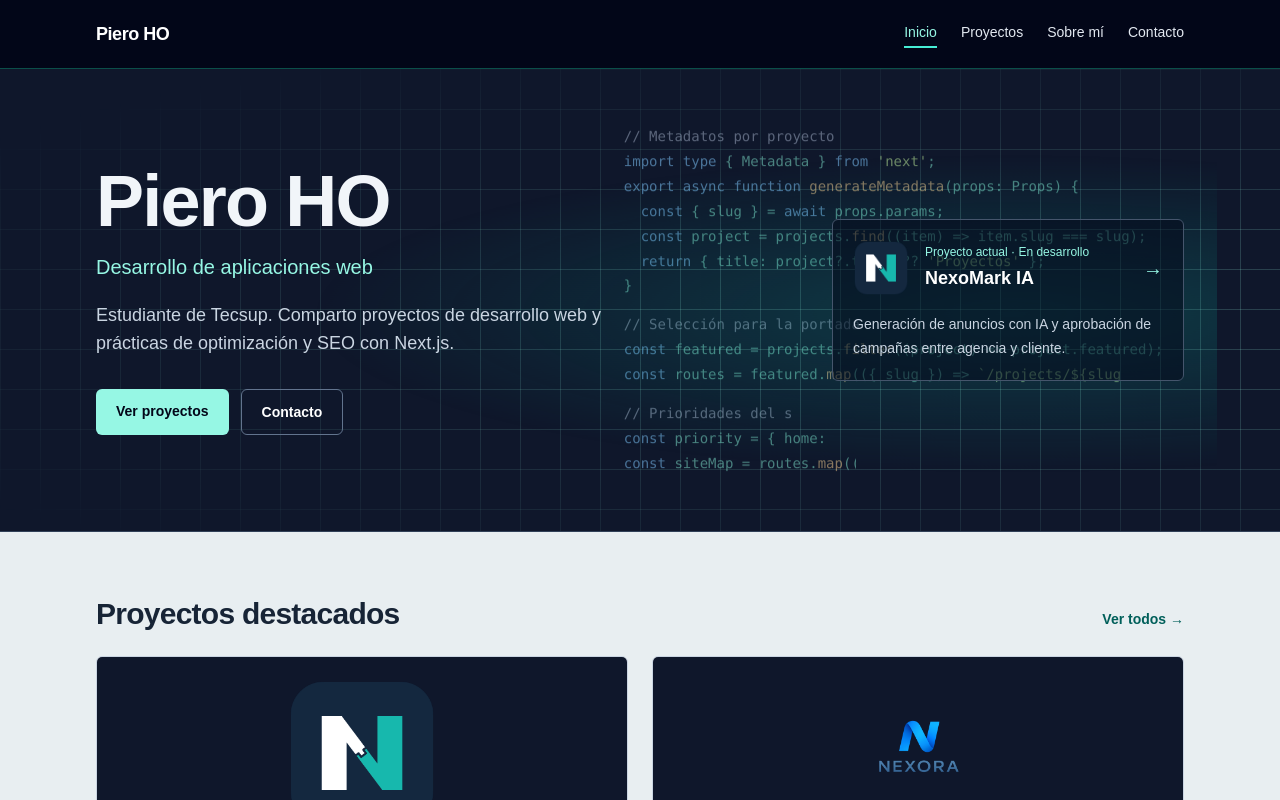
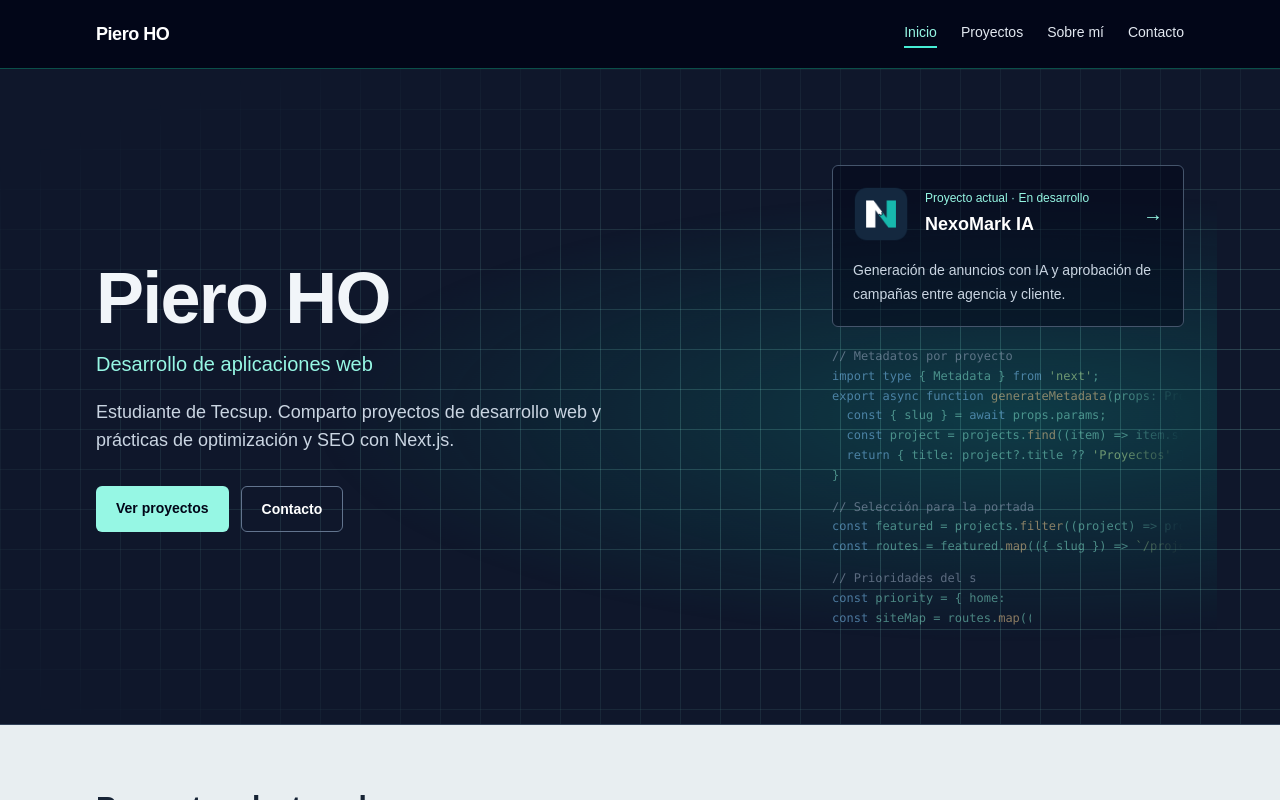
Before and after one commit to C5-PHO/DAWA-S14, a Next.js app: page / in a window 1280 px wide. Shown: the top 800 px of the page. Built offline with nearby package versions, Linux system fonts and the light colour scheme; no server answers.

Commit message:
fix: keep animated code clear of hero content

```diff
--- a/src/app/globals.css
+++ b/src/app/globals.css
@@ -90,17 +90,19 @@ footer :focus-visible {
   }
 }
 
+.hero-project-column {
+  min-width: 0;
+}
+
 .hero-code {
-  position: absolute;
-  right: max(1.5rem, calc((100% - 80rem) / 2));
-  top: 50%;
-  z-index: -1;
+  margin-top: 1.25rem;
+  overflow: hidden;
   pointer-events: none;
-  transform: translateY(-50%);
   color: #81e4cd;
   opacity: 0.53;
-  font: 0.875rem/1.78 ui-monospace, Consolas, monospace;
+  font: 0.75rem/1.65 ui-monospace, Consolas, monospace;
   white-space: pre;
+  mask-image: linear-gradient(90deg, black 82%, transparent);
 }
 
 .hero-code span {
@@ -137,14 +139,14 @@ footer :focus-visible {
   margin-top: 1em;
 }
 
-@media (max-width: 47.99rem) {
+@media (min-width: 104rem) {
   .hero-code {
-    top: auto;
-    right: 1rem;
-    bottom: 0;
-    transform: none;
-    opacity: 0.15;
-    font-size: 0.75rem;
+    position: absolute;
+    top: 50%;
+    right: 1.5rem;
+    width: calc((100% - 72rem) / 2 - 1.5rem);
+    margin-top: 0;
+    transform: translateY(-50%);
   }
 }
 
--- a/src/app/page.tsx
+++ b/src/app/page.tsx
@@ -9,23 +9,6 @@ export default function Home() {
   return (
     <div className="w-full">
       <section className="hero border-b border-slate-700 bg-slate-900 text-slate-100">
-        <div aria-hidden="true" className="hero-code">
-          <code>
-            <span><em>{'// Metadatos por proyecto'}</em></span>
-            <span><b>import type</b>{' { Metadata } '}<b>from</b>{' '}<i>&apos;next&apos;</i>;</span>
-            <span><b>export async function</b>{' '}<strong>generateMetadata</strong>{'(props: Props) {'}</span>
-            <span>{'  '}<b>const</b>{' { slug } = '}<b>await</b>{' props.params;'}</span>
-            <span>{'  '}<b>const</b>{' project = projects.'}<strong>find</strong>{'((item) => item.slug === slug);'}</span>
-            <span>{'  '}<b>return</b>{' { title: project?.title ?? '}<i>&apos;Proyectos&apos;</i>{' };'}</span>
-            <span>{'}'}</span>
-            <span className="hero-code-gap"><em>{'// Selección para la portada'}</em></span>
-            <span><b>const</b>{' featured = projects.'}<strong>filter</strong>{'((project) => project.featured);'}</span>
-            <span><b>const</b>{' routes = featured.'}<strong>map</strong>{'(({ slug }) => ' }<i>{'`/projects/${slug}`'}</i>{');'}</span>
-            <span className="hero-code-gap"><em>{'// Prioridades del sitemap'}</em></span>
-            <span><b>const</b>{' priority = { home: '}<small>1</small>{', project: '}<small>0.7</small>{' };'}</span>
-            <span><b>const</b>{' siteMap = routes.'}<strong>map</strong>{'((url) => ({ url, priority: priority.project }));'}</span>
-          </code>
-        </div>
         <div className="mx-auto grid max-w-6xl items-center gap-10 px-5 py-14 sm:px-8 sm:py-20 md:grid-cols-[minmax(0,1fr)_minmax(0,22rem)] md:py-24">
           <div>
             <h1 className="text-5xl font-semibold tracking-tight sm:text-7xl">{personalInfo.name}</h1>
@@ -40,20 +23,39 @@ export default function Home() {
               </Link>
             </div>
           </div>
-          <Link
-            href="/projects/nexomark-ia"
-            className="hero-project group rounded-md border border-slate-600 bg-slate-950/50 p-5 transition-colors hover:border-teal-300"
-          >
-            <div className="flex items-center gap-4">
-              <Image src="/projects/nexomark.png" alt="" width={56} height={56} className="rounded-lg" />
-              <div>
-                <p className="text-xs font-medium text-teal-200">Proyecto actual · En desarrollo</p>
-                <p className="mt-1 text-lg font-semibold text-white">NexoMark IA</p>
+          <div className="hero-project-column">
+            <Link
+              href="/projects/nexomark-ia"
+              className="hero-project group block rounded-md border border-slate-600 bg-slate-950/50 p-5 transition-colors hover:border-teal-300"
+            >
+              <div className="flex items-center gap-4">
+                <Image src="/projects/nexomark.png" alt="" width={56} height={56} className="rounded-lg" />
+                <div>
+                  <p className="text-xs font-medium text-teal-200">Proyecto actual · En desarrollo</p>
+                  <p className="mt-1 text-lg font-semibold text-white">NexoMark IA</p>
+                </div>
+                <span aria-hidden="true" className="ml-auto text-xl text-teal-200 motion-safe:transition-transform motion-safe:group-hover:translate-x-1">→</span>
               </div>
-              <span aria-hidden="true" className="ml-auto text-xl text-teal-200 motion-safe:transition-transform motion-safe:group-hover:translate-x-1">→</span>
+              <p className="mt-4 text-sm leading-6 text-slate-300">Generación de anuncios con IA y aprobación de campañas entre agencia y cliente.</p>
+            </Link>
+            <div aria-hidden="true" className="hero-code">
+              <code>
+                <span><em>{'// Metadatos por proyecto'}</em></span>
+                <span><b>import type</b>{' { Metadata } '}<b>from</b>{' '}<i>&apos;next&apos;</i>;</span>
+                <span><b>export async function</b>{' '}<strong>generateMetadata</strong>{'(props: Props) {'}</span>
+                <span>{'  '}<b>const</b>{' { slug } = '}<b>await</b>{' props.params;'}</span>
+                <span>{'  '}<b>const</b>{' project = projects.'}<strong>find</strong>{'((item) => item.slug === slug);'}</span>
+                <span>{'  '}<b>return</b>{' { title: project?.title ?? '}<i>&apos;Proyectos&apos;</i>{' };'}</span>
+                <span>{'}'}</span>
+                <span className="hero-code-gap"><em>{'// Selección para la portada'}</em></span>
+                <span><b>const</b>{' featured = projects.'}<strong>filter</strong>{'((project) => project.featured);'}</span>
+                <span><b>const</b>{' routes = featured.'}<strong>map</strong>{'(({ slug }) => ' }<i>{'`/projects/${slug}`'}</i>{');'}</span>
+                <span className="hero-code-gap"><em>{'// Prioridades del sitemap'}</em></span>
+                <span><b>const</b>{' priority = { home: '}<small>1</small>{', project: '}<small>0.7</small>{' };'}</span>
+                <span><b>const</b>{' siteMap = routes.'}<strong>map</strong>{'((url) => ({ url, priority: priority.project }));'}</span>
+              </code>
             </div>
-            <p className="mt-4 text-sm leading-6 text-slate-300">Generación de anuncios con IA y aprobación de campañas entre agencia y cliente.</p>
-          </Link>
+          </div>
         </div>
       </section>
 
```
